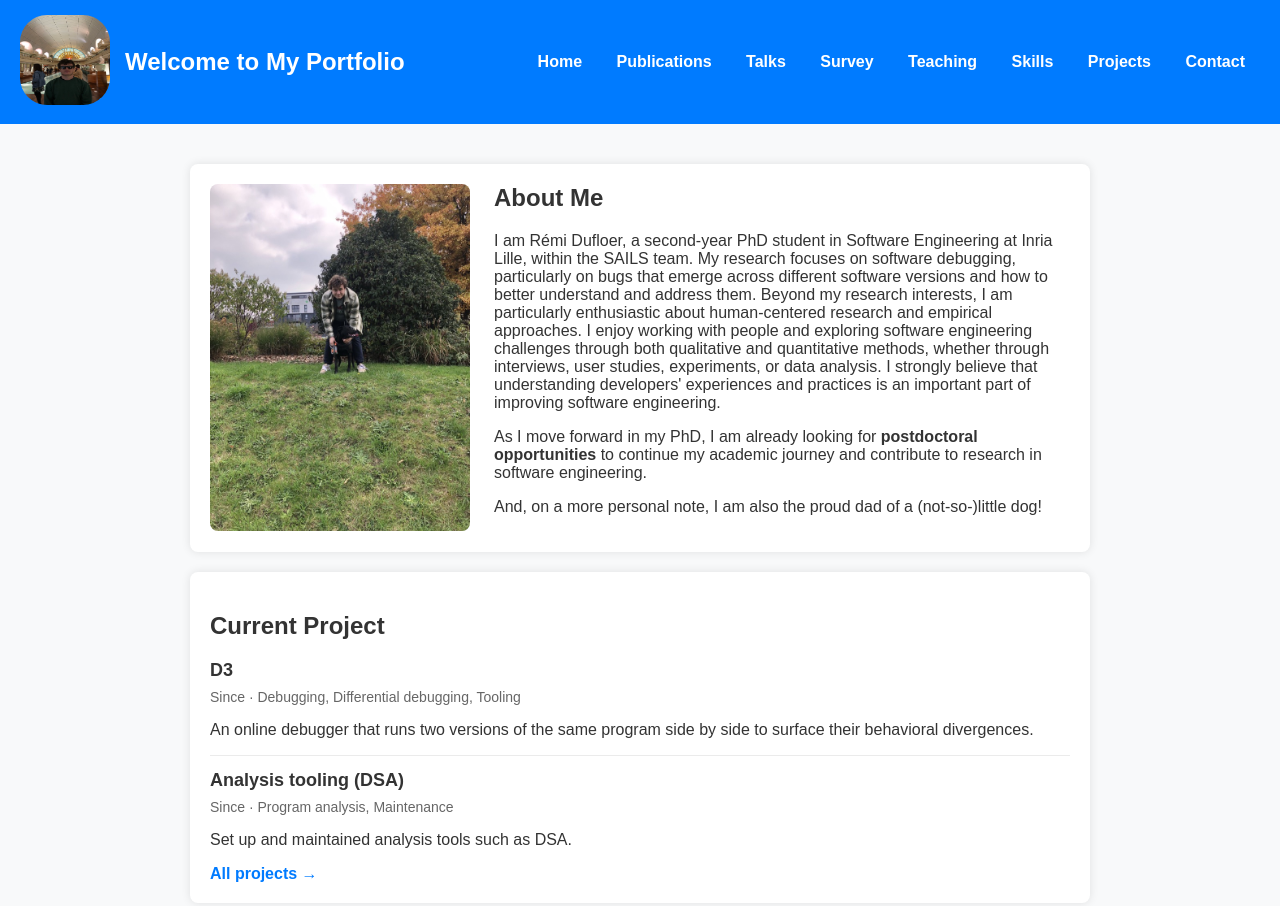
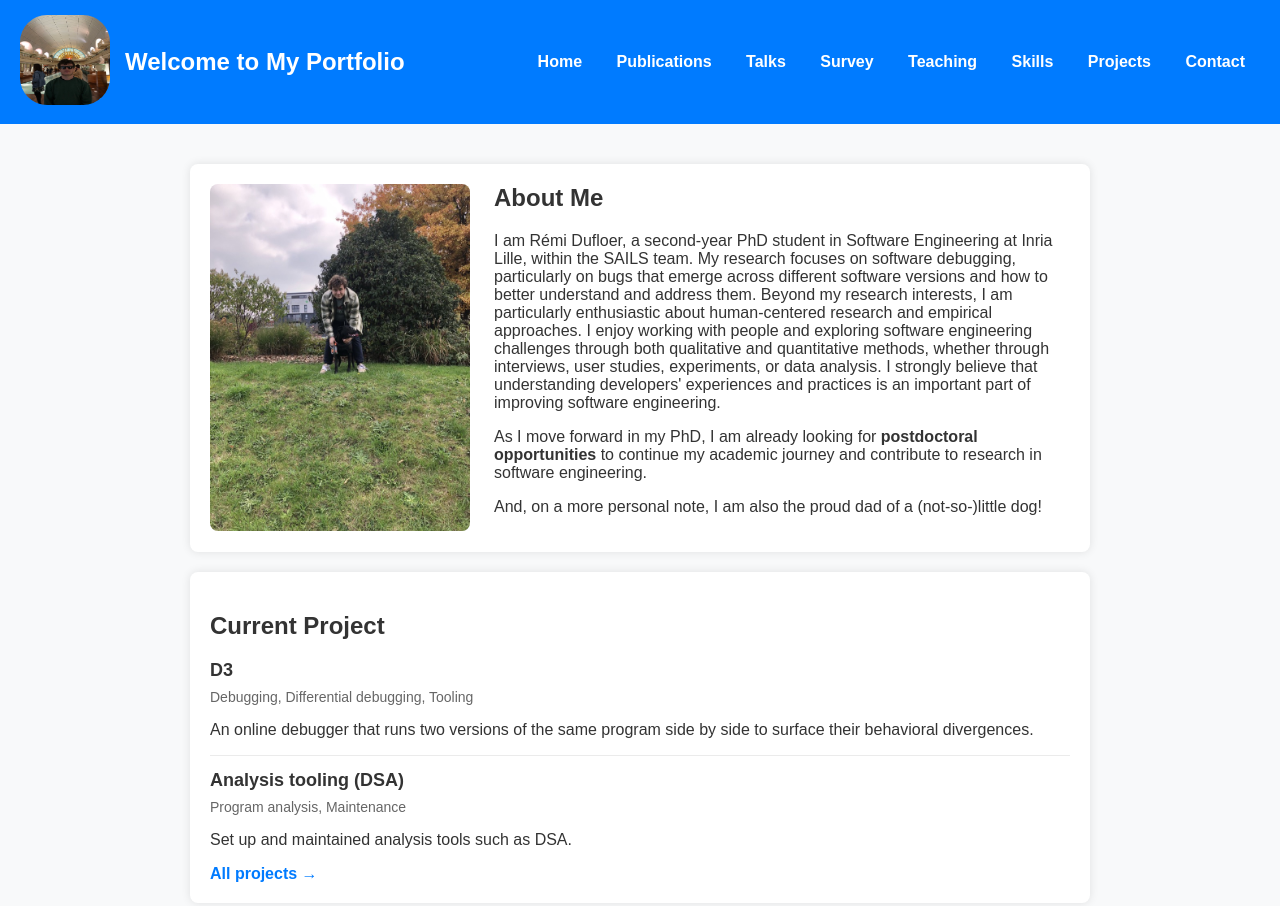
Before and after one commit to RemiDufloer/Dufloer.github.io, a plain HTML site: page index.html in a window 1280 px wide. Shown: the top 906 px of the page. Drawn offline with Linux system fonts and the light colour scheme.

```diff
--- a/index.html
+++ b/index.html
@@ -90,7 +90,7 @@
             document.getElementById('current-project-list').innerHTML = ongoing.map(p => `
                 <div class="current-project">
                     <p class="last-paper-title">${p.titre}</p>
-                    <p class="last-paper-meta">Since ${p.debut}${p.tags && p.tags.length ? ' · ' + p.tags.join(', ') : ''}</p>
+                    <p class="last-paper-meta">${[p.debut && `Since ${p.debut}`, (p.tags || []).join(', ')].filter(Boolean).join(' · ')}</p>
                     <p>${p.description || ''}</p>
                 </div>`).join('');
             document.getElementById('current-project').hidden = false;
```
